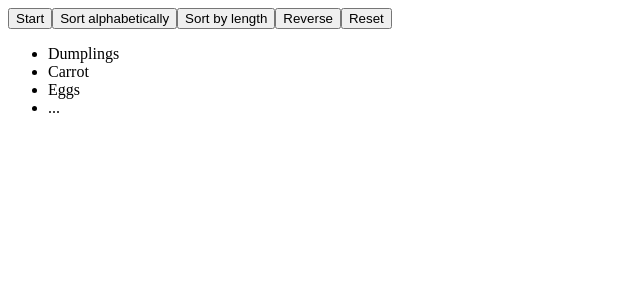
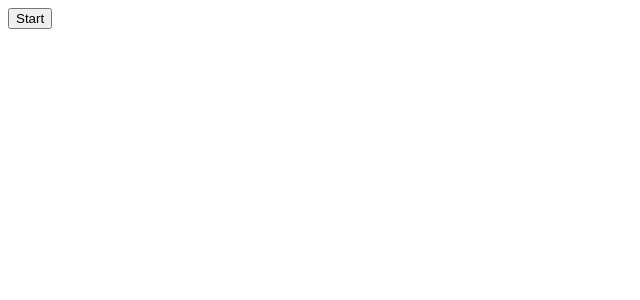
Before and after one commit to mate-academy/react_list-of-goods, a React (Create React App) app: page / in a window 1280 px wide. Shown: the top 300 px of the page, without its empty margins (0-640 px from the left). Built offline with nearby package versions, Linux system fonts and the light colour scheme.

Commit message:
Solution

```diff
--- a/package.json
+++ b/package.json
@@ -7,7 +7,12 @@
   "license": "GPL-3.0",
   "dependencies": {
     "@cypress/react": "^5.12.4",
+    "@emotion/react": "^11.10.0",
+    "@emotion/styled": "^11.10.0",
+    "@mui/material": "^5.10.0",
+    "bootstrap": "^5.2.0",
     "bulma": "^0.9.3",
+    "classnames": "^2.3.1",
     "postcss": "^8.4.12",
     "react": "^17.0.2",
     "react-dom": "^17.0.2",
--- a/src/App.tsx
+++ b/src/App.tsx
@@ -22,19 +22,6 @@ enum SortType {
 }
 
 // Use this function in the render method
-function getReorderedGoods(
-  goods: string[],
-  sortType: SortType,
-  isReversed: boolean,
-) {
-  // Not to mutate the original array
-  const visibleGoods = [...goods];
-
-  // Sort and reverse goods if needed
-  // ...
-
-  return visibleGoods;
-}
 
 // DON'T save goods to the state
 type State = {
@@ -43,33 +30,95 @@ type State = {
   sortType: SortType,
 };
 
-export const App = () => (
+export class App extends React.Component <{}, State> {
+  state = {
+    isStarted: false,
+    isReversed: false,
+    sortType: 0,
+  };
+
+  start = () => {
+    this.setState({ isStarted: true });
+    this.forceUpdate();
+  };
+
+  sortByAlphabet = () => {
+    this.setState({ sortType: SortType.ALPABET });
+  };
+
+  sortByLength = () => {
+    this.setState({ sortType: SortType.LENGTH });
+  };
+
+  reverse = () => {
+    this.setState(state => ({
+      isReversed: !state.isReversed,
+    }));
+  };
+
+  reset = () => {
+    this.setState({
+      isReversed: false,
+      sortType: 0,
+    });
+  };
+
+  render() {
+    const { isStarted, isReversed, sortType } = this.state;
+    const goods = [...goodsFromServer];
+
+    goods.sort((item1, item2) => {
+      switch (sortType) {
+        case SortType.ALPABET:
+          return item1.localeCompare(item2);
+        case SortType.LENGTH:
+          return (item1.length - item2.length);
+        default:
+          return 0;
+      }
+    });
+
+    if (isReversed) {
+      goods.reverse();
+    }
+
+    return (
       <div className="App">
-    <button type="button">
+        {!isStarted && (
+          <button
+            type="button"
+            onClick={this.start}
+          >
             Start
           </button>
+        )}
 
-    <button type="button">
+        {isStarted && (
+          <>
+            <button type="button" onClick={this.sortByAlphabet}>
               Sort alphabetically
             </button>
 
-    <button type="button">
+            <button type="button" onClick={this.sortByLength}>
               Sort by length
             </button>
 
-    <button type="button">
+            <button type="button" onClick={this.reverse}>
               Reverse
             </button>
 
-    <button type="button">
+            <button type="button" onClick={this.reset}>
               Reset
             </button>
 
             <ul className="Goods">
-      <li className="Goods__item">Dumplings</li>
-      <li className="Goods__item">Carrot</li>
-      <li className="Goods__item">Eggs</li>
-      <li className="Goods__item">...</li>
+              {goods.map(good => (
+                <li className="Goods__item" key={good}>{good}</li>
+              ))}
             </ul>
+          </>
+        )}
       </div>
     );
+  }
+}
```
Also changed, not shown: 1 other file (tests, documents, lock files or other folders). Lines whose indentation alone changed are shown as unchanged.
